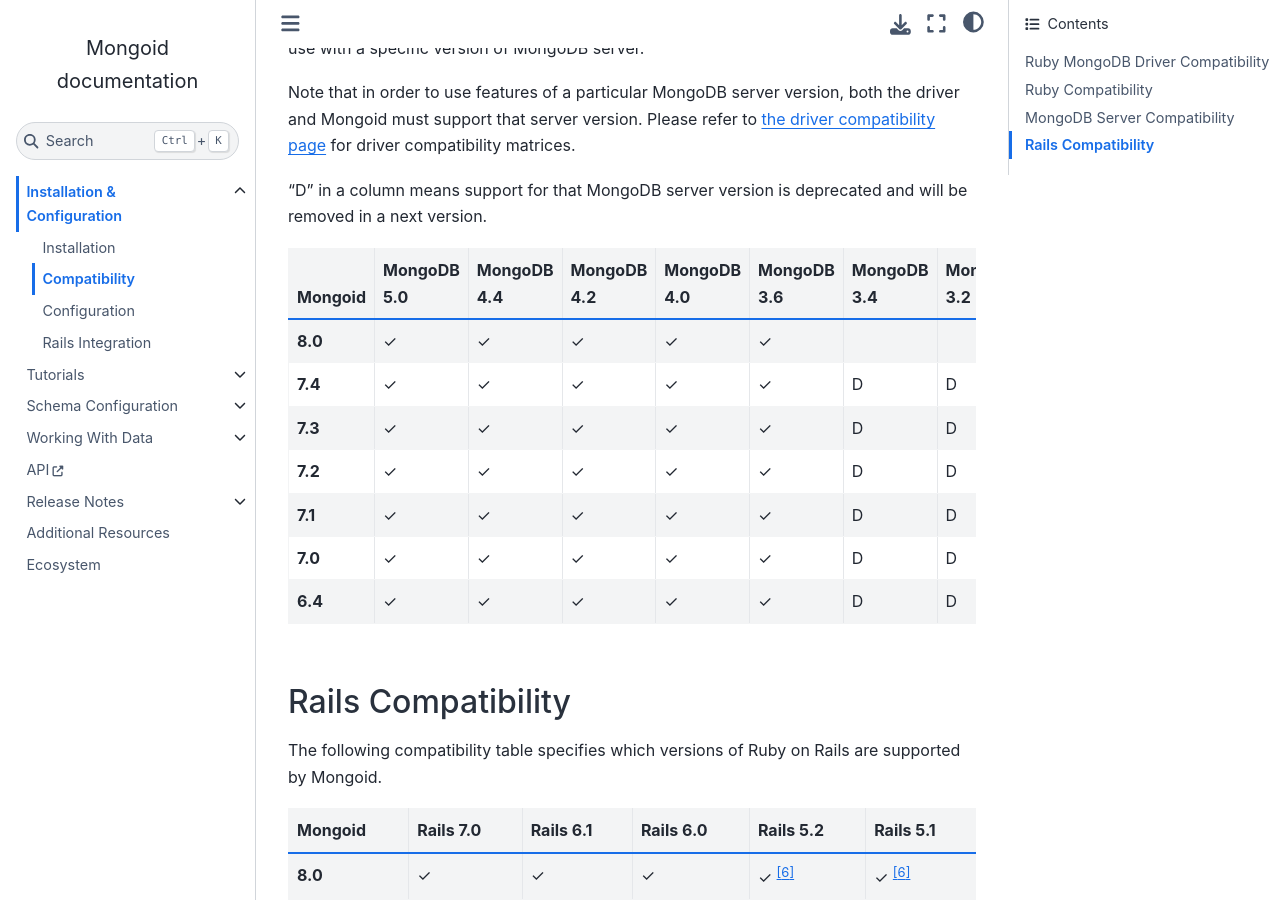
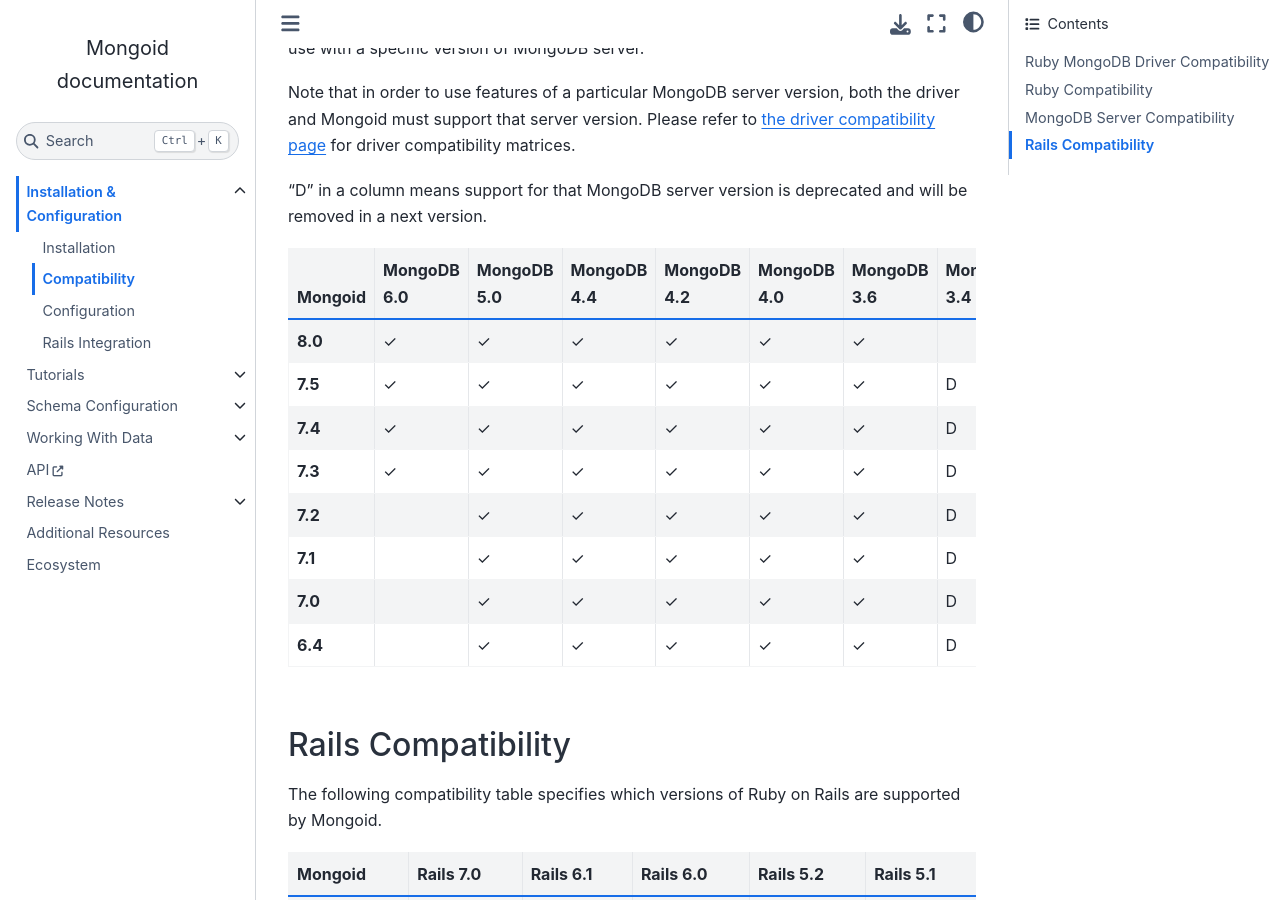
Before and after one commit to i80and/docs-mongoid, a Sphinx documentation site: the page built from docs/reference/compatibility.txt, in a window 1280 px wide and 900 px high, scrolled down 1878 px. Built offline with Sphinx 7.4.7 and the Sphinx Book theme 1.1.4, drawn with Linux system fonts in a browser that asks for light colours.

Commit message:
MONGOID-5368 MongoDB 6.0 support (#5307)
Co-authored-by: Oleg Pudeyev <code@olegp.name>

```diff
--- a/docs/reference/compatibility.txt
+++ b/docs/reference/compatibility.txt
@@ -202,6 +202,7 @@ and will be removed in a next version.
    :class: compatibility-large no-padding
 
    * - Mongoid
+     - MongoDB 6.0
      - MongoDB 5.0
      - MongoDB 4.4
      - MongoDB 4.2
@@ -218,12 +219,26 @@ and will be removed in a next version.
      - |checkmark|
      - |checkmark|
      - |checkmark|
+     - |checkmark|
      -
      -
      -
      -
 
+   * - 7.5
+     - |checkmark|
+     - |checkmark|
+     - |checkmark|
+     - |checkmark|
+     - |checkmark|
+     - |checkmark|
+     - D
+     - D
+     - D
+     - D
+
    * - 7.4
+     - |checkmark|
      - |checkmark|
      - |checkmark|
      - |checkmark|
@@ -257,6 +274,7 @@ and will be removed in a next version.
      - D
 
    * - 7.1
+     -
      - |checkmark|
      - |checkmark|
      - |checkmark|
@@ -268,6 +286,7 @@ and will be removed in a next version.
      - D
 
    * - 7.0
+     -
      - |checkmark|
      - |checkmark|
      - |checkmark|
@@ -279,6 +298,7 @@ and will be removed in a next version.
      - D
 
    * - 6.4
+     -
      - |checkmark|
      - |checkmark|
      - |checkmark|
```
Also changed, not shown: other parts of docs/reference/compatibility.txt (+2 -0 lines).
